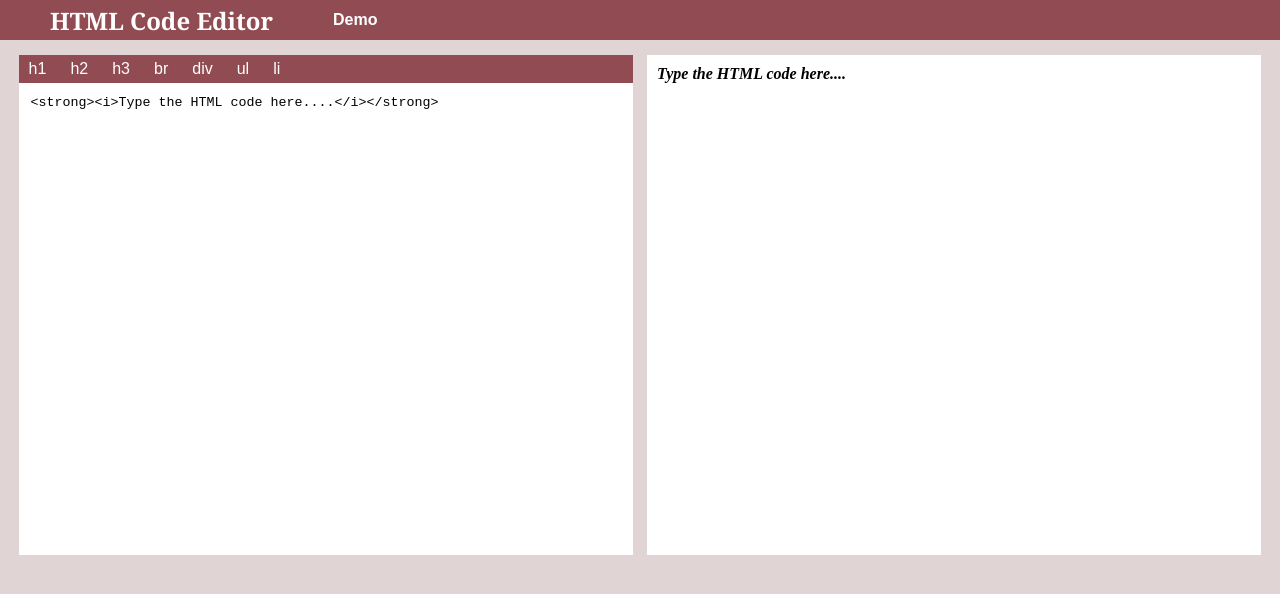
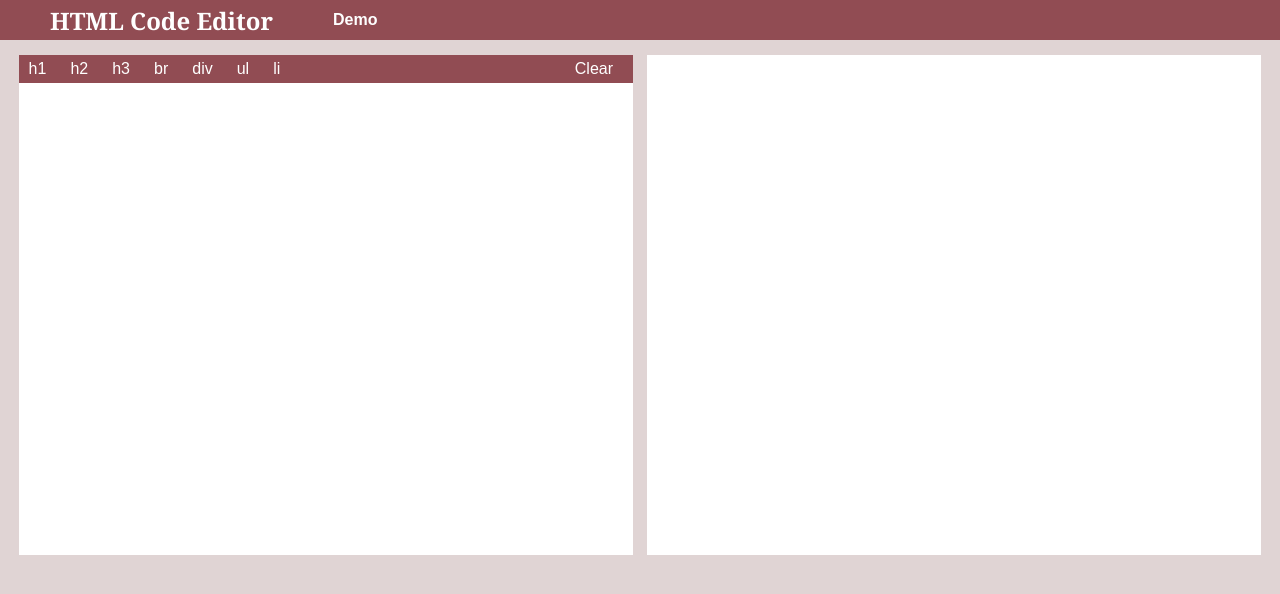
Before and after one commit to kissandor/Html-code-editor-svelte, a SvelteKit app: page / in a window 1280 px wide. Shown: the top 594 px of the page. Built offline with nearby package versions, Linux system fonts and the light colour scheme.

Commit message:
clear has been implemented

```diff
--- a/src/routes/+page.svelte
+++ b/src/routes/+page.svelte
@@ -1,20 +1,18 @@
 <script>
     import Editor from "./editor.svelte";
     import Header from "./header.svelte";
-    let clicked = false;
     let demoText = "<h3>Welcome to the free online \n   <span style=\"background-color: #914c53; color: #ffffff; padding: 0 3px;\">\nHTML Code Editor\n</span>\n</h3>\n" +
         "<p><strong>\nCompose the content in the source editor on the left and see the preview changing instantly on the right as you're typing.\n</strong></p>" +
         "\n<p>Use the bar above the editor to create new HTML elements. Explore the tag wizard and many other integrated fratures that make web code composing really easy \n<img src=\"https://htmlcodeeditor.com/images/smiley.png\" alt=\"smiley\" />\n</p>";
+    let text = "";
+
 </script>
+
 
 <Header on:click = "{() =>
         {
-             clicked = !clicked;
+            text = demoText;
         }
     }"/>
 
-{#if clicked}
-    <Editor value = {demoText}/>
-{:else}
-    <Editor />
-{/if}
+<Editor bind:inValue = {text}/>
--- a/src/routes/editor.svelte
+++ b/src/routes/editor.svelte
@@ -1,16 +1,25 @@
 <script>
     import Ribbon from "./ribbon.svelte";
-    export let value="<strong><i>Type the HTML code here....</i></strong>";
+    let value="";
+    export let inValue="";
+
+    $: {value = inValue;
+    console.log(value);}
 
     /**
 	 * @param {{ detail: { text: string; }; }} event
 	 */
     function handleMessage(event) {
-		value += event.detail.text;
+		inValue += event.detail.text;
 	}
 
+    /**
+	 * @param {{ detail: { text: string; }; }} event
+	 */
+    function clearTextArea(event) {
+        inValue = event.detail.text;
 
-
+      }
 
 </script>
 
@@ -23,8 +32,9 @@
             on:br="{handleMessage}"
             on:div="{handleMessage}"
             on:ul="{handleMessage}"
-            on:li="{handleMessage}"/>
-        <textarea bind:value={value} ></textarea>
+            on:li="{handleMessage}"
+            on:clear = "{clearTextArea}"/>
+        <textarea bind:value={inValue} ></textarea>
     </div>
     <div class="right child">
         {@html (value)}
--- a/src/routes/ribbon.svelte
+++ b/src/routes/ribbon.svelte
@@ -29,6 +29,13 @@
         <button on:click = {()=>addHtmlTag("div")}>div</button>
         <button on:click = {()=>addHtmlTag("ul")}>ul</button>
         <button on:click = {()=>addHtmlTag("li")}>li</button>
+
+        <button class="clear" on:click = {()=>
+        {
+            dispatch('clear',{
+              text: ''
+            })
+        }}>Clear</button>
 </div>
 
 <style>
@@ -51,4 +58,10 @@
         cursor: pointer;
     }
 
+    .clear{
+      float: right;
+      padding-right: 20px;
+      padding-left: 20px;
+    }
+
 </style>
```
